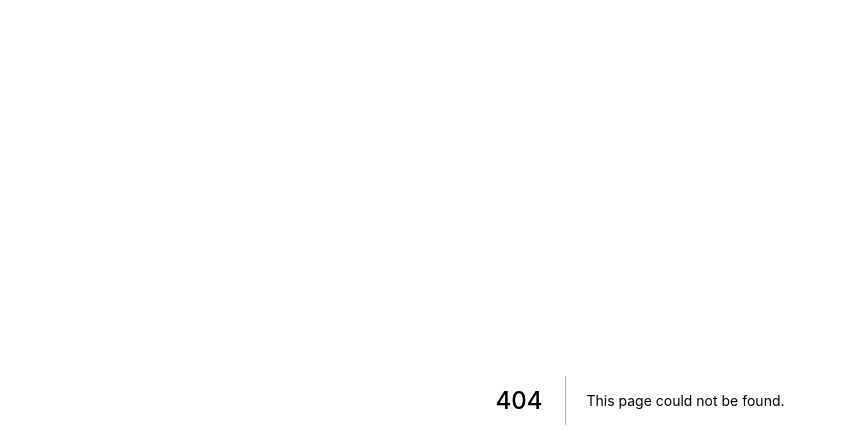
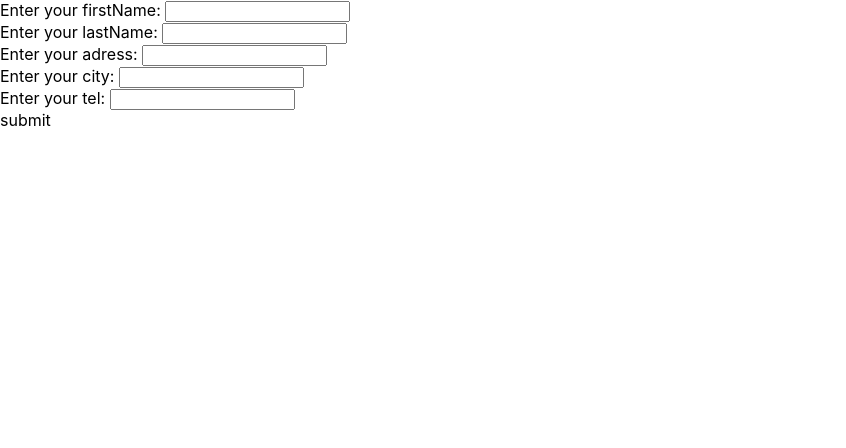
Before and after one commit to JulienFerez/courslmbricolage, a Next.js app: page /form in a window 1280 px wide. Before the commit this address had no page. Shown: the top 448 px of the page, without its empty margins (0-846 px from the left). Built offline with nearby package versions, Linux system fonts and the light colour scheme; no server answers; the database is empty.

Commit message:
Create form for new users

```diff
--- /dev/null
+++ b/pages/api/createUser.ts
@@ -0,0 +1,32 @@
+import { getDatabase } from "../../src/database";
+
+export default async function handler(
+  req: {
+    query: {
+      firstName: string;
+      lastName: string;
+      adress: string;
+      city: string;
+      tel: string;
+      email: string;
+    };
+  },
+  res: { redirect: (arg0: string, arg1: number) => void }
+) {
+  const mongodb = await getDatabase();
+
+  const createUser = await mongodb.collection("users").insertOne({
+    email: req.query.email,
+    firstName: req.query.firstName,
+    lastName: req.query.lastName,
+    adress: req.query.adress,
+    city: req.query.city,
+    tel: req.query.tel,
+    admin: false,
+    prof: false,
+    panier: [],
+    class: [],
+  });
+
+  res.redirect("/", 302);
+}
--- /dev/null
+++ b/pages/form.tsx
@@ -0,0 +1,97 @@
+import { useUser } from "@auth0/nextjs-auth0";
+import { GetServerSideProps } from "next";
+import Link from "next/link";
+import React from "react";
+import { getDatabase } from "../src/database";
+
+export const getServerSideProps: GetServerSideProps = async () => {
+  const mongodb = await getDatabase();
+  const usersResponse = await mongodb.collection("users").find().toArray();
+
+  const users = await JSON.parse(JSON.stringify(usersResponse));
+
+  return {
+    props: {
+      users: users,
+    },
+  };
+};
+
+const Form = ({ users }) => {
+  const { user, error, isLoading } = useUser();
+  const [userExist, setUserExist] = React.useState(false);
+  const [email, setEmail] = React.useState("");
+  const [firstName, setFirstName] = React.useState("");
+  const [lastName, setLastName] = React.useState("");
+  const [adress, setAdress] = React.useState("");
+  const [city, setCity] = React.useState("");
+  const [tel, setTel] = React.useState("");
+
+  user &&
+    users.map((use: any) => {
+      use.email === user.email ? setUserExist(true) : null;
+    });
+
+  if (!userExist) {
+    return (
+      <>
+        <form>
+          <div>
+            <label htmlFor="firstName">Enter your firstName: </label>
+            <input
+              type="text"
+              name="firstName"
+              required
+              onChange={(e) => setFirstName(e.target.value)}
+            />
+          </div>
+          <div>
+            <label htmlFor="lastName">Enter your lastName: </label>
+            <input
+              type="text"
+              name="lastName"
+              required
+              onChange={(e) => setLastName(e.target.value)}
+            />
+          </div>
+          <div>
+            <label htmlFor="adress">Enter your adress: </label>
+            <input
+              type="text"
+              name="adress"
+              required
+              onChange={(e) => setAdress(e.target.value)}
+            />
+          </div>
+          <div>
+            <label htmlFor="city">Enter your city: </label>
+            <input
+              type="text"
+              name="city"
+              required
+              onChange={(e) => setCity(e.target.value)}
+            />
+          </div>
+          <div>
+            <label htmlFor="tel">Enter your tel: </label>
+            <input
+              type="text"
+              name="tel"
+              required
+              onChange={(e) => setTel(e.target.value)}
+            />
+          </div>
+        </form>
+        <Link
+          href={`/api/createUser?firstName=${firstName}&lastName=${lastName}&adress=${adress}&city=${city}&tel=${tel}`}
+        >
+          <a>submit</a>
+        </Link>
+      </>
+    );
+  } else {
+    return <div>Test</div>;
+  }
+};
+
+export default Form;
```
